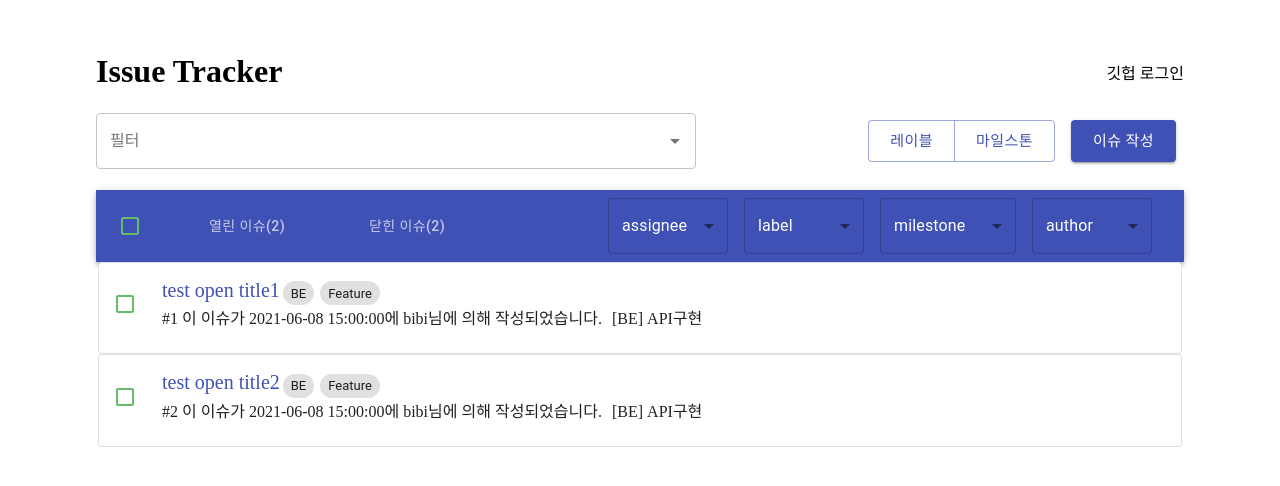
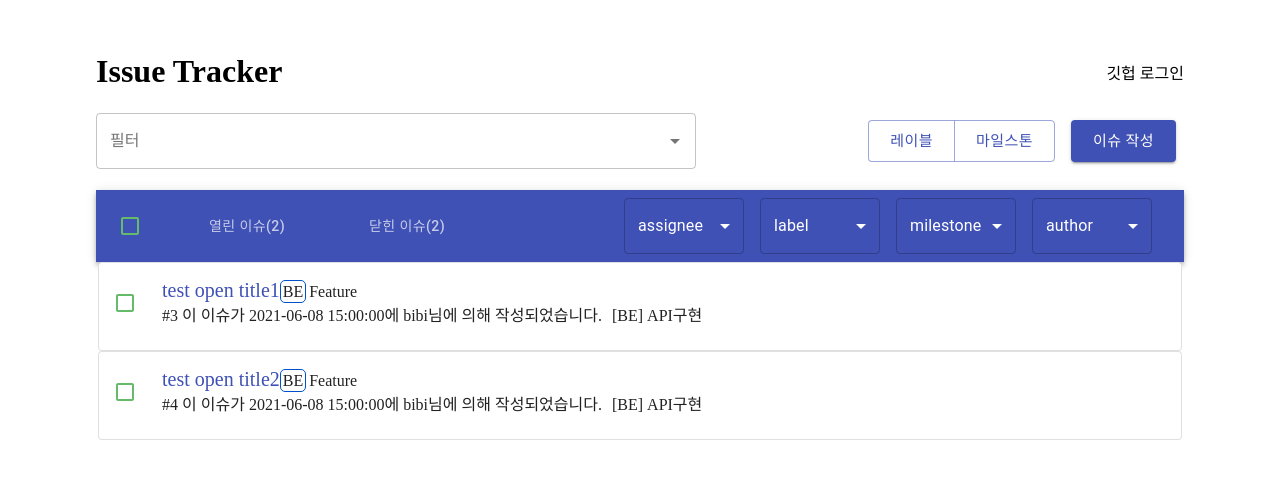
Before and after one commit to codesquad-members-2021/issue-tracker, a React (Create React App) app in the folder fe/: page / in a window 1280 px wide. Shown: the top 486 px of the page. Built offline with nearby package versions, Linux system fonts and the light colour scheme.

Commit message:
modify: 필터부분 수정, 레이블 구현
- Chip 컴포넌트 쓰다가 color 커스터마이징이 안되어서 styled-component로 다시 구현중

```diff
--- a/fe/src/components/home/IssueList.tsx
+++ b/fe/src/components/home/IssueList.tsx
@@ -1,76 +1,13 @@
 import React from "react";
-import { IssueType } from "utils/interface";
+import { IssueRefMenuProps, IssueRefStateType, IssueType } from "utils/interface";
+import { selectionState } from "utils/states";
 import IssueAppBarContainer from "./issueAppBar/IssueAppBar.container";
+import { openedIssue } from "data/openIssue";
+import { closedIssue } from "data/closeIssue";
 
 function IssueList() {
-  const openedIssue: IssueType[] = [
-    {
-      id: 1,
-      title: "test open title1",
-      content: "test open content1",
-      status: true,
-      created_at: "2021-06-08 15:00:00",
-      label_list: ["BE", "Feature"],
-      author: {
-        name: "bibi",
-        user_id: "bibi6666667",
-      },
-      milestone: {
-        milestone_id: 1,
-        title: "[BE] API구현",
-      },
-    },
-    {
-      id: 2,
-      title: "test open title2",
-      content: "test open content2",
-      status: true,
-      created_at: "2021-06-08 15:00:00",
-      label_list: ["BE", "Feature"],
-      author: {
-        name: "bibi",
-        user_id: "bibi6666667",
-      },
-      milestone: {
-        milestone_id: 1,
-        title: "[BE] API구현",
-      },
-    },
-  ];
-  const closedIssue: IssueType[] = [
-    {
-      id: 1,
-      title: "test close title1",
-      content: "test close content1",
-      status: false,
-      created_at: "2021-06-08 15:00:00",
-      label_list: ["BE", "Feature"],
-      author: {
-        name: "bibi",
-        user_id: "bibi6666667",
-      },
-      milestone: {
-        milestone_id: 1,
-        title: "[BE] API구현",
-      },
-    },
-    {
-      id: 2,
-      title: "test close title2",
-      content: "test close content2",
-      status: false,
-      created_at: "2021-06-08 15:00:00",
-      label_list: ["BE", "Feature"],
-      author: {
-        name: "bibi",
-        user_id: "bibi6666667",
-      },
-      milestone: {
-        milestone_id: 1,
-        title: "[BE] API구현",
-      },
-    },
-  ];
+  // TODO: fetch 요청으로 받고, 캐싱하기
+  // 캐싱 후에는 캐시한 곳에서 가져오기
 
   return (
     <div>
--- a/fe/src/components/home/IssueTable.tsx
+++ b/fe/src/components/home/IssueTable.tsx
@@ -1,7 +1,9 @@
-import { IssueType } from "utils/interface";
+import { IssueRefStateType, IssueType, UsefulObjectType } from "utils/interface";
 import { Card, CardContent, makeStyles, Link, Chip } from "@material-ui/core";
 import CheckBox from "./styles/CheckBox";
 import styled from "styled-components";
+import { useRecoilValue } from "recoil";
+import { selectionState } from "utils/states";
 
 interface IssueTableType {
   issueListItems: IssueType[];
@@ -9,6 +11,12 @@ interface IssueTableType {
 
 export default function IssueTable({ issueListItems }: IssueTableType) {
   const classes = useStyles();
+
+  const selectState = useRecoilValue(selectionState);
+
+  // console.log(issueListItems);
+  // console.log(selectState);
+  // issueListItems = getFilteredListItems(issueListItems, selectState);
 
   return (
     <div>
@@ -22,7 +30,8 @@ export default function IssueTable({ issueListItems }: IssueTableType) {
                   {item.title}
                 </Link>
                 {item.label_list.map((label) => (
-                  <Chip className={classes.chip} size="small" label={label} />
+                  <Badge color={label.color}>{label.title}</Badge>
+                  // <Chip className={classes.chip} color="primary" size="small" label={label.title} />
                 ))}
               </CardHeader>
               <CardFooter>
@@ -40,13 +49,31 @@ export default function IssueTable({ issueListItems }: IssueTableType) {
   );
 }
 
-function calculteTime(created_at: string) {
-  const current = new Date().getTime();
-  const created = new Date(created_at).getTime();
-  const sec_gap = (current - created) / 1000;
-  const min_gap = (current - created) / 1000 / 60;
-  console.log(sec_gap, min_gap);
-}
+const Badge = styled.span`
+  border: 1px solid ${({ color }) => `#${color}`};
+  padding: 2px;
+  border-radius: 5px;
+`;
+
+// function getFilteredListItems(issueListItems: IssueType[], selectState: IssueRefStateType) {
+//   const { assignee, author, milestone, label } = selectState;
+//   const result = issueListItems.filter((item) => {
+//     const Iassignee = item.assignee.user_id;
+//     const Iauthor = item.author.user_id;
+//     const Imilestone = item.milestone.milestone_id;
+//     const Ilabel = item.label_list.map((lab) => lab.id);
+
+//   });
+//   return result;
+// }
+
+// function calculteTime(created_at: string) {
+//   const current = new Date().getTime();
+//   const created = new Date(created_at).getTime();
+//   const sec_gap = (current - created) / 1000;
+//   const min_gap = (current - created) / 1000 / 60;
+//   console.log(sec_gap, min_gap);
+// }
 
 const useStyles = makeStyles({
   root: {
--- a/fe/src/components/home/issueAppBar/IssueAppBar.container.tsx
+++ b/fe/src/components/home/issueAppBar/IssueAppBar.container.tsx
@@ -1,9 +1,23 @@
-import { IssueRefMenuProps, SimpleAppBarProps } from "utils/interface";
+import {
+  IssueRefMenuProps,
+  SimpleAppBarProps,
+  UsefulObjectType,
+  ListItemsType,
+} from "utils/interface";
 import { useRecoilState } from "recoil";
 import IssueAppBarPresenter from "./IssueAppBar.presenter";
 import { openState, closeState } from "utils/states";
+import { milestones } from "data/milestone";
+import { labels } from "data/label";
+// interface IssueAppBarContainerProps extends SimpleAppBarProps {
+//   assignees: string[];
+//   authors: string[];
+//   milestones: string[]; // type 객체 하나 만들어서 변경하기
+//   labelList: string[];
+// }
 
-export default function IssueAppBarContainer({ openedIssue, closedIssue }: SimpleAppBarProps) {
+export default function IssueAppBarContainer(props: SimpleAppBarProps) {
+  const { openedIssue, closedIssue } = props;
   const [, setOpen] = useRecoilState(openState);
   const [, setClose] = useRecoilState(closeState);
 
@@ -21,39 +35,46 @@ export default function IssueAppBarContainer({ openedIssue, closedIssue }: Simpl
     {
       buttonTitle: "assignee",
       listItems: [
-        { id: 0, title: "Adela" },
-        { id: 1, title: "Bibi" },
-        { id: 2, title: "Neis" },
-        { id: 3, title: "V" },
-        { id: 4, title: "Woody" },
+        { id: "adelakim5", title: "Adela" },
+        { id: "bibi6666667", title: "Bibi" },
+        { id: "cchoongh", title: "Neis" },
+        { id: "zzisun", title: "V" },
+        { id: "jihye-woo", title: "Woody" },
       ],
+      // myAssignees.map((assignee) => ({
+      //   id: assignee,
+      //   title: assignee,
+      // })),
     },
     {
       buttonTitle: "label",
-      listItems: [
-        { id: 0, title: "fe" },
-        { id: 1, title: "be" },
-        { id: 2, title: "ios" },
-      ],
+      listItems: labels.data.map((label) => ({ id: label.id, title: label.title })),
+      // [
+      //   { id: 0, title: "fe" },
+      //   { id: 1, title: "be" },
+      //   { id: 2, title: "ios" },
+      // ],
     },
     {
       buttonTitle: "milestone",
-      listItems: [
-        { id: 0, title: "마스터즈코스" },
-        { id: 1, title: "프론트엔드" },
-        { id: 2, title: "백엔드" },
-        { id: 3, title: "모바일" },
-      ],
+      listItems: milestones.data.map((mile) => ({ id: mile.id, title: mile.title })),
+      // [
+      //   { id: 0, title: "마스터즈코스" },
+      //   { id: 1, title: "프론트엔드" },
+      //   { id: 2, title: "백엔드" },
+      //   { id: 3, title: "모바일" },
+      // ],
     },
     {
       buttonTitle: "author",
       listItems: [
-        { id: 0, title: "Adela" },
-        { id: 1, title: "Bibi" },
-        { id: 2, title: "Neis" },
-        { id: 3, title: "V" },
-        { id: 4, title: "Woody" },
+        { id: "adelakim5", title: "Adela" },
+        { id: "bibi6666667", title: "Bibi" },
+        { id: "cchoongh", title: "Neis" },
+        { id: "zzisun", title: "V" },
+        { id: "jihye-woo", title: "Woody" },
       ],
+      // [...new Set(authors)].map((auth) => ({ id: auth, title: auth })),
     },
   ];
 
--- a/fe/src/components/home/issueRefMenu/IssueRefMenu.container.tsx
+++ b/fe/src/components/home/issueRefMenu/IssueRefMenu.container.tsx
@@ -1,14 +1,11 @@
 import React, { useState } from "react";
 import IssueRefMenuPresenter from "./IssueRefMenu.presenter";
 import { IssueRefMenuProps, UsefulObjectType } from "utils/interface";
+import { atom, useRecoilState } from "recoil";
+import { selectionState } from "utils/states";
 
 export default function IssueRefMenuContainer({ buttonTitle, listItems }: IssueRefMenuProps) {
-  const [selectState, setSelectState] = useState<UsefulObjectType>({
-    assignee: "",
-    author: "",
-    milestone: "",
-    label: "",
-  });
+  const [selectState, setSelectState] = useRecoilState(selectionState);
 
   const handleChange = (event: React.ChangeEvent<UsefulObjectType>) => {
     const name = event.target.name as keyof typeof selectState;
--- a/fe/src/components/home/issueRefMenu/IssueRefMenu.presenter.tsx
+++ b/fe/src/components/home/issueRefMenu/IssueRefMenu.presenter.tsx
@@ -1,42 +1,43 @@
 import React from "react";
-import { createStyles, makeStyles, Theme } from "@material-ui/core/styles";
+import { createStyles, makeStyles, Theme, ThemeProvider } from "@material-ui/core/styles";
 import InputLabel from "@material-ui/core/InputLabel";
 import FormControl from "@material-ui/core/FormControl";
 import Select from "@material-ui/core/Select";
 import { IssueRefMenuProps, UsefulObjectType } from "utils/interface";
+import { createMuiTheme, MenuItem } from "@material-ui/core";
+// import MenuItem from "material-ui/MenuItem";
 
 interface IssueRefMenuPresenterProps extends IssueRefMenuProps {
   handleChange: (event: React.ChangeEvent<{}>) => void;
   selectState: UsefulObjectType;
 }
 
-export default function IssueRefMenuPresenter(props: IssueRefMenuPresenterProps) {
+function IssueRefMenuPresenter(props: IssueRefMenuPresenterProps) {
   const { buttonTitle, listItems, handleChange, selectState } = props;
   const classes = useStyles();
 
   return (
     <div>
       <FormControl variant="outlined" className={classes.formControl}>
-        <InputLabel className={classes.select}>{buttonTitle}</InputLabel>
+        <InputLabel className={classes.whiteColor}>{buttonTitle}</InputLabel>
         <Select
-          native
           value={selectState[buttonTitle]}
           onChange={handleChange}
           label={buttonTitle}
-          inputProps={{
-            name: `${buttonTitle}`,
-            id: `outlined-${buttonTitle}-native-simple`,
-          }}
+          name={buttonTitle}
+          classes={{ root: classes.whiteColor, icon: classes.whiteColor }}
         >
-          <option aria-label="None" value="" />
+          <MenuItem value="">{"　"}</MenuItem>
           {listItems.map((item) => (
-            <option value={item.title}>{item.title}</option>
+            <MenuItem value={item.id}>{item.title}</MenuItem>
           ))}
         </Select>
       </FormControl>
     </div>
   );
 }
+
+export default IssueRefMenuPresenter;
 
 const useStyles = makeStyles((theme: Theme) =>
   createStyles({
@@ -47,7 +48,7 @@ const useStyles = makeStyles((theme: Theme) =>
     selectEmpty: {
       marginTop: theme.spacing(2),
     },
-    select: {
+    whiteColor: {
       color: "white",
     },
   })
--- /dev/null
+++ b/fe/src/data/closeIssue.ts
@@ -0,0 +1,50 @@
+import { IssueType } from "utils/interface";
+
+export const closedIssue: IssueType[] = [
+  {
+    id: 1,
+    title: "test close title1",
+    content: "test close content1",
+    status: false,
+    created_at: "2021-06-08 15:00:00",
+    label_list: [
+      { id: 10, title: "BE", content: null, color: "0052CC" },
+      { id: 12, title: "Feature", content: null, color: "FFFFFF" },
+    ],
+    author: {
+      name: "bibi",
+      user_id: "bibi6666667",
+    },
+    assignee: {
+      name: "bibi",
+      user_id: "bibi6666667",
+    },
+    milestone: {
+      milestone_id: 1,
+      title: "[BE] API구현",
+    },
+  },
+  {
+    id: 2,
+    title: "test close title2",
+    content: "test close content2",
+    status: false,
+    created_at: "2021-06-08 15:00:00",
+    label_list: [
+      { id: 10, title: "BE", content: null, color: "0052CC" },
+      { id: 12, title: "Feature", content: null, color: "FFFFFF" },
+    ],
+    author: {
+      name: "bibi",
+      user_id: "bibi6666667",
+    },
+    assignee: {
+      name: "bibi",
+      user_id: "bibi6666667",
+    },
+    milestone: {
+      milestone_id: 1,
+      title: "[BE] API구현",
+    },
+  },
+];
--- /dev/null
+++ b/fe/src/data/label.ts
@@ -0,0 +1,22 @@
+export const labels = {
+  data: [
+    {
+      id: 10,
+      title: "BE",
+      content: null,
+      color: "0052CC",
+    },
+    {
+      id: 11,
+      title: "FE",
+      content: null,
+      color: "FBCA04",
+    },
+    {
+      id: 12,
+      title: "Feature",
+      content: null,
+      color: "FFFFFF",
+    },
+  ],
+};
--- /dev/null
+++ b/fe/src/data/milestone.ts
@@ -0,0 +1,22 @@
+export const milestones = {
+  data: [
+    {
+      id: 1,
+      title: "[BE] DB 설계",
+      content: "milestone content 1",
+      due_date: "2021-06-08 16:00:00",
+      open_issues: 2,
+      close_issues: 2,
+      progress: 50,
+    },
+    {
+      id: 2,
+      title: "[BE] API 설계",
+      content: "milestone content 2",
+      due_date: "2021-06-08 16:00:00",
+      open_issues: 1,
+      close_issues: 1,
+      progress: 50,
+    },
+  ],
+};
--- /dev/null
+++ b/fe/src/data/openIssue.ts
@@ -0,0 +1,50 @@
+import { IssueType } from "utils/interface";
+
+export const openedIssue: IssueType[] = [
+  {
+    id: 3,
+    title: "test open title1",
+    content: "test open content1",
+    status: true,
+    created_at: "2021-06-08 15:00:00",
+    label_list: [
+      { id: 10, title: "BE", content: null, color: "0052CC" },
+      { id: 12, title: "Feature", content: null, color: "FFFFFF" },
+    ],
+    author: {
+      name: "bibi",
+      user_id: "bibi6666667",
+    },
+    assignee: {
+      name: "bibi",
+      user_id: "bibi6666667",
+    },
+    milestone: {
+      milestone_id: 1,
+      title: "[BE] API구현",
+    },
+  },
+  {
+    id: 4,
+    title: "test open title2",
+    content: "test open content2",
+    status: true,
+    created_at: "2021-06-08 15:00:00",
+    label_list: [
+      { id: 10, title: "BE", content: null, color: "0052CC" },
+      { id: 12, title: "Feature", content: null, color: "FFFFFF" },
+    ],
+    author: {
+      name: "bibi",
+      user_id: "bibi6666667",
+    },
+    assignee: {
+      name: "bibi",
+      user_id: "bibi6666667",
+    },
+    milestone: {
+      milestone_id: 1,
+      title: "[BE] API구현",
+    },
+  },
+];
--- a/fe/src/utils/states.ts
+++ b/fe/src/utils/states.ts
@@ -19,3 +19,13 @@ export const selectIssueAll = atom({
   key: "selectIssueAll",
   default: false,
 });
+
+export const selectionState = atom({
+  key: "selectState",
+  default: {
+    assignee: "",
+    author: "",
+    milestone: "",
+    label: "",
+  },
+});
```
Also changed, not shown: fe/src/utils/interface.ts (+16 -7 lines).
